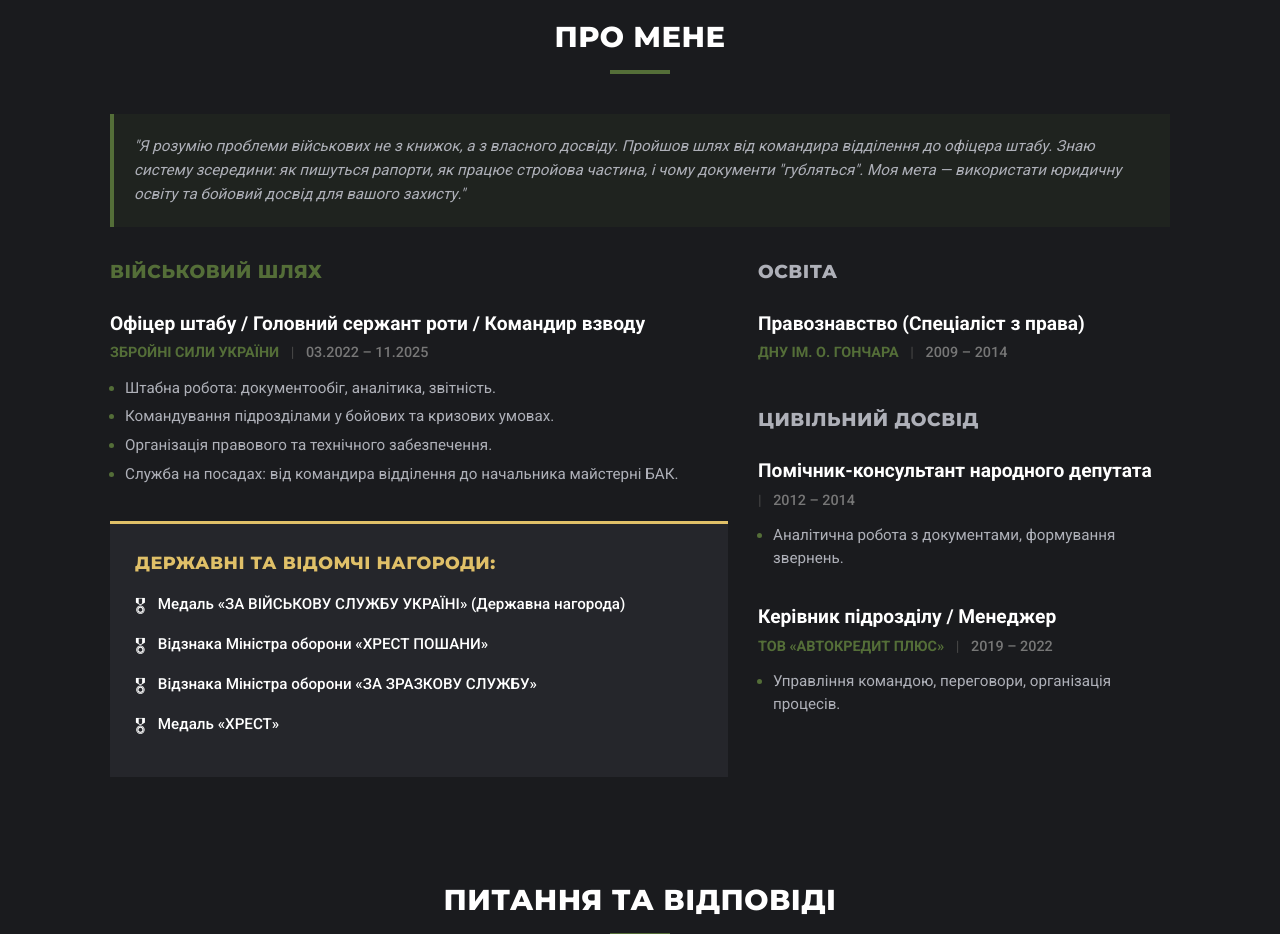
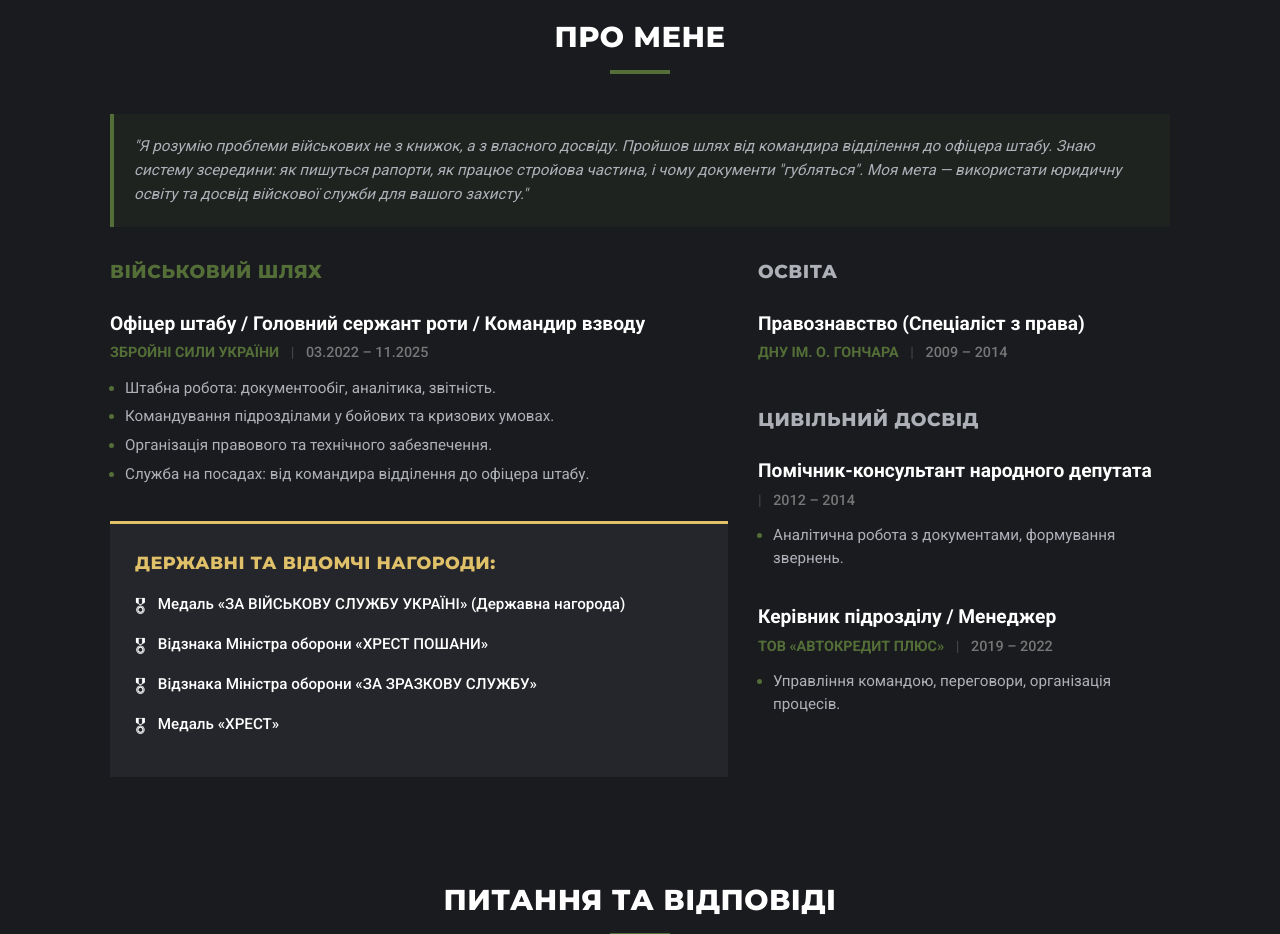
Before and after one commit to vladislavsamokish/volok, a plain HTML site: page resume.html in a window 1280 px wide. Shown: the part 1120-2054 px from the top of the page. Drawn offline with Linux system fonts and the light colour scheme.

Commit message:
Update military experience description in resume

```diff
--- a/resume.html
+++ b/resume.html
@@ -314,7 +314,7 @@
                     <p>
                         "Я розумію проблеми військових не з книжок, а з власного досвіду. Пройшов шлях від командира відділення до офіцера штабу.
                         Знаю систему зсередини: як пишуться рапорти, як працює стройова частина, і чому документи "губляться".
-                        Моя мета — використати юридичну освіту та бойовий досвід для вашого захисту."
+                        Моя мета — використати юридичну освіту та досвід війскової служби для вашого захисту."
                     </p>
                 </div>
 
@@ -332,7 +332,7 @@
                                     <li>Штабна робота: документообіг, аналітика, звітність.</li>
                                     <li>Командування підрозділами у бойових та кризових умовах.</li>
                                     <li>Організація правового та технічного забезпечення.</li>
-                                    <li>Служба на посадах: від командира відділення до начальника майстерні БАК.</li>
+                                    <li>Служба на посадах: від командира відділення до офіцера штабу.</li>
                                 </ul>
                             </div>
                         </div>
```
